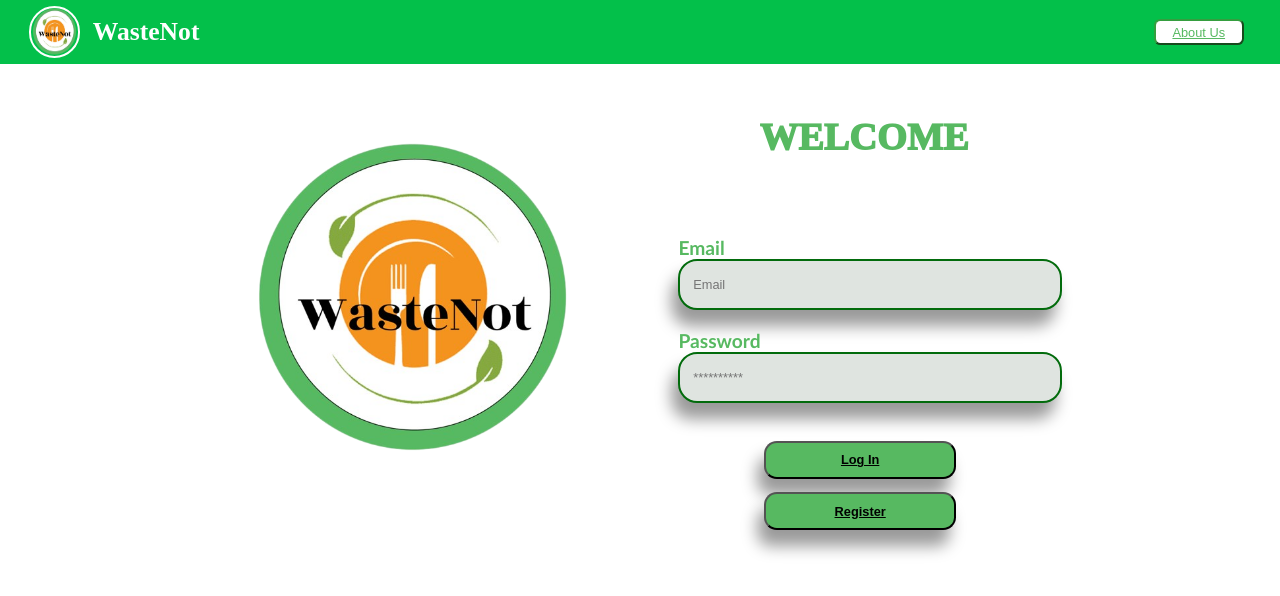
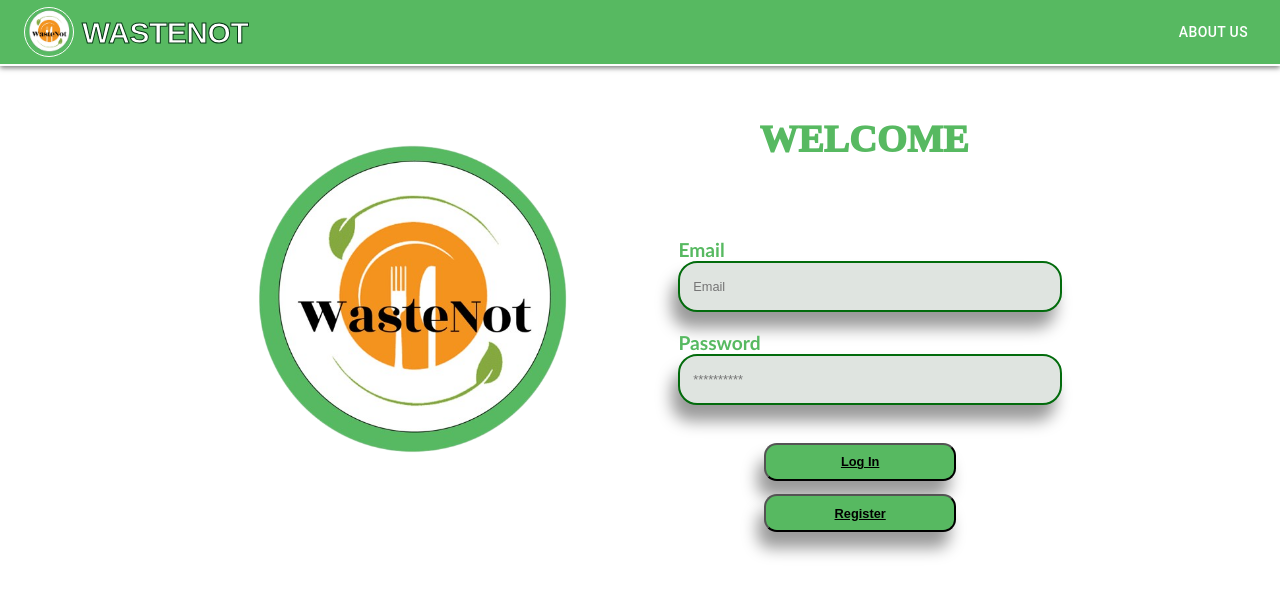
Before and after one commit to p0k3m0n187/WasteNot_Website-Capstone-, a React (Create React App) app: page / in a window 1280 px wide. Shown: the top 596 px of the page. Built offline with nearby package versions, Linux system fonts and the light colour scheme.

Commit message:
updatednavbar

```diff
--- a/package.json
+++ b/package.json
@@ -5,6 +5,7 @@
   "dependencies": {
     "@emotion/react": "^11.11.4",
     "@emotion/styled": "^11.11.0",
+    "@mui/icons-material": "^5.15.14",
     "@mui/material": "^5.15.12",
     "@testing-library/jest-dom": "^5.17.0",
     "@testing-library/react": "^13.4.0",
--- a/src/App.js
+++ b/src/App.js
@@ -11,6 +11,7 @@ import { Market } from './Pages/Market.js';
 import { AddStaff } from './Pages/AddStaff.js';
 import { AddDish } from './Pages/AddDish.js';
 import { AboutUs } from './components/AboutUs.js';
+import { Homepage2 } from './Pages/HomePage2.js';
 
 const App = () => {
   const storedForm = localStorage.getItem('currentForm');
@@ -48,6 +49,7 @@ const App = () => {
           <Route path='/addstaff' element={<AddStaff onFormSwitch={toggleForm} />} />
           <Route path='/addDish' element={<AddDish onFormSwitch={toggleForm} />} />
           <Route path='/aboutus' element={<AboutUs onFormSwitch={toggleForm} />} />
+          <Route path='/homepage2' element={<Homepage2 onFormSwitch={toggleForm} />} />
         </Routes>
       </BrowserRouter>
     </>
--- a/src/Pages/AddStaff.js
+++ b/src/Pages/AddStaff.js
@@ -1,4 +1,4 @@
-import React, { useState,useEffect } from "react";
+import React, { useState, useEffect } from "react";
 import Navbar2 from '../components/NavBar2';
 import { Link } from "react-router-dom";
 import { collection, addDoc } from 'firebase/firestore';
@@ -41,7 +41,7 @@ export const AddStaff = () => {
     const [adminId, setAdminId] = useState('');
     const genders = ['Male', 'Female'];
     const positions = ['Head Staff', 'Staff', 'Manager'];
-     const auth = getAuth();
+    const auth = getAuth();
 
     useEffect(() => {
         const unsubscribe = onAuthStateChanged(auth, (user) => {
@@ -125,7 +125,6 @@ export const AddStaff = () => {
                 return;
             }
 
-
             const auth = getAuth();
             const { email, password } = formData;
 
@@ -164,6 +163,7 @@ export const AddStaff = () => {
             window.alert('Existing E-mail. Please use other E-mail!');
         }
     };
+
 
 
     return (
--- /dev/null
+++ b/src/Pages/HomePage2.js
@@ -0,0 +1,192 @@
+import React from 'react';
+import Sidebar from '../components/Sidebar';
+import Navbar2 from '../components/NavBar2';
+import { Container } from '@mui/material';
+
+export const Homepage2 = () => {
+    // const [menuItems, setMenuData] = useState([]);
+    // const [staffData, setStaffData] = useState([]);
+    // const [adminId, setAdminId] = useState('');
+    // const [inventoryData, setInventoryData] = useState([]);
+    // const [salesData, setSalesData] = useState([]);
+    // const [showPopup, setShowPopup] = useState(false);
+    // const [showPopup5, setShowPopup5] = useState(false);
+    // const [showBackdrop, setShowBackdrop] = useState(false);
+    // const [selectedYear, setSelectedYear] = useState(); // Default to the current year
+    // const [selectedMonth, setSelectedMonth] = useState();
+    // const handlePopupToggle5 = () => {
+    //     setShowPopup5(!showPopup5);
+    //     setShowBackdrop(!showPopup5); // Show backdrop when popup is opened
+    // };
+
+
+    // const [chartData] = useState({
+    //     labels: SampleData.map((data) => data.month),
+    //     datasets: [
+    //         {
+    //             label: "Market Sales",
+    //             data: SampleData.map((data) => data.marketSale),
+    //             backgroundColor: ["#57B961"],
+    //             borderWidth: 2,
+    //             borderColor: 'Black',
+    //         },
+    //     ]
+    // });
+
+    // const [pieData] = useState({
+    //     labels: ["Consumed", "Remaining"],
+    //     datasets: [
+    //         {
+    //             label: "Consumed Ingredients",
+    //             data: [InventorySampleData[0].marketConsumed, InventorySampleData[0].marketRemaining],
+    //             backgroundColor: ["#57B961", "Red"],
+    //             borderWidth: 5,
+    //             borderColor: 'White',
+    //         }
+    //     ]
+    // });
+
+    // const handlePopupToggle = () => {
+    //     setShowPopup(!showPopup);
+    //     setShowBackdrop(!showPopup); // Show backdrop when popup is opened
+    // };
+
+    // const auth = getAuth();
+    // const user = auth.currentUser;
+
+
+
+    // useEffect(() => {
+    //     const fetchMenuData = async () => {
+    //         try {
+    //             const menuCollection = collection(db, 'menu_dish');
+    //             const menuSnapshot = await getDocs(menuCollection);
+    //             const menuList = [];
+
+    //             menuSnapshot.forEach((doc) => {
+    //                 const menuData = doc.data();
+
+    //                 // Check if the menu item belongs to the logged-in user
+    //                 if (adminId && menuData.userId === adminId) {
+    //                     menuList.push({ id: doc.id, ...menuData });
+    //                 }
+    //             });
+
+    //             setMenuData(menuList);
+    //         } catch (error) {
+    //             console.error('Error fetching menu data: ', error);
+    //         }
+    //     };
+
+    //     fetchMenuData();
+    // }, [adminId]);
+
+    // useEffect(() => {
+    //     const fetchInventoryData = async () => {
+    //         try {
+    //             const inventoryCollection = collection(db, 'inventory');
+    //             const inventorySnapshot = await getDocs(inventoryCollection);
+    //             const inventoryList = [];
+
+    //             inventorySnapshot.forEach((doc) => {
+    //                 const inventoryData = doc.data();
+
+    //                 // Check if Restaurant_id matches user.uid
+    //                 if (inventoryData.Restaurant_id === user?.uid) {
+    //                     inventoryList.push({ id: doc.id, ...doc.data() });
+    //                 }
+    //             });
+
+    //             setInventoryData(inventoryList);
+    //         } catch (error) {
+    //             console.error('Error fetching inventory data: ', error);
+    //         }
+    //     };
+
+    //     fetchInventoryData();
+    // }, [user]);
+
+    // useEffect(() => {
+    //     const auth = getAuth();
+
+    //     const unsubscribe = onAuthStateChanged(auth, (user) => {
+    //         if (user) {
+    //             // User is signed in.
+    //             // Access the UID of the currently authenticated admin user
+    //             const adminId = user.uid;
+    //             setAdminId(adminId); // Set adminId in state for later use
+    //         } else {
+    //             console.log('No user is signed in.');
+    //         }
+    //     });
+
+    //     return () => unsubscribe();
+    // }, []);
+
+    // useEffect(() => {
+    //     const fetchData = async () => {
+    //         if (!adminId) {
+    //             // Admin is not authenticated, do not fetch data
+    //             return;
+    //         }
+
+    //         try {
+    //             // Fetch staff data only for the authenticated admin
+    //             const staffCollection = collection(db, 'users');
+    //             const q = query(staffCollection, where('adminId', '==', adminId));
+    //             const staffSnapshot = await getDocs(q);
+
+    //             const staffData = staffSnapshot.docs.map((doc) => ({
+    //                 id: doc.id,
+    //                 ...doc.data(),
+    //             }));
+    //             // Initialize selectedYear inside this useEffect
+    //             setSelectedYear(new Date().getFullYear()); // Set default to the current year
+
+    //             setStaffData(staffData);
+    //         } catch (error) {
+    //             console.error('Error fetching staff data: ', error.message);
+    //         }
+    //     };
+
+    //     fetchData();
+    // }, [adminId]);
+    // useEffect(() => {
+    //     const fetchSalesData = async () => {
+    //         try {
+    //             // Assuming you have a 'sales_item' collection
+    //             const salesCollection = collection(db, 'sale_items');
+
+    //             // Add a where clause to filter based on adminId and Restaurant_Id
+    //             const salesQuery = query(
+    //                 salesCollection,
+    //                 where('Restaurant_Id', '==', adminId),
+    //             );
+
+    //             const salesSnapshot = await getDocs(salesQuery);
+
+    //             const salesList = salesSnapshot.docs.map((doc) => ({
+    //                 id: doc.id,
+    //                 ...doc.data(),
+    //             }));
+
+    //             setSalesData(salesList);
+    //         } catch (error) {
+    //             console.error('Error fetching sales data: ', error);
+    //         }
+    //     };
+
+    //     fetchSalesData();
+    // }, [adminId, user?.uid]);
+
+
+    return (
+        <>
+            <Navbar2 />
+            <Sidebar />
+            <Container disableGutters sx={{ p: 2 }}>
+
+            </Container>
+        </>
+    );
+};
--- a/src/Pages/Profile.js
+++ b/src/Pages/Profile.js
@@ -3,7 +3,7 @@ import './Design/profiledesign.css';
 // import { Link } from 'react-router-dom';
 import Sidebar from '../components/Sidebar';
 import Navbar2 from '../components/NavBar2';
-import { Box, Button, Grid } from '@mui/material';
+import { Box, Button, Grid, Snackbar, Alert } from '@mui/material';
 import StyledTextField from '../components/atoms/TextField.js';
 import MultiLine from '../components/atoms/MultiLine.js';
 import { signOut, onAuthStateChanged } from 'firebase/auth';
@@ -17,6 +17,8 @@ import { getStorage, ref, uploadBytes, getDownloadURL } from 'firebase/storage';
 export const Profile = () => {
   const [elementSize, setElementSize] = useState({ width: 0, height: 0 });
   const elementRef = useRef(null);
+  const [snackbarOpen, setSnackbarOpen] = useState(false);
+  const [snackbarMessage, setSnackbarMessage] = useState('');
 
   const history = useNavigate()
   const [userData, setUserData] = useState(null);
@@ -79,8 +81,6 @@ export const Profile = () => {
         } else {
           console.log('Admin user not found');
         }
-      } else {
-        console.log('User not logged in');
       }
     } catch (error) {
       console.error('Error fetching user data:', error);
@@ -175,14 +175,30 @@ export const Profile = () => {
         fetchUserData();
 
         // Exit edit mode
+        //       setIsEditable(false);
+        //       window.alert("Profile Updated")
+        //     } else {
+        //       console.log('User not logged in');
+        //     }
+        //   } catch (error) {
+        //     console.error('Error updating user data:', error);
+        //   }
+        // };
         setIsEditable(false);
-        window.alert("Profile Updated")
+        setSnackbarMessage('Profile Updated Successfully');
+        console.log('Profile Updated Successfully');
+        setSnackbarOpen(true);
       } else {
         console.log('User not logged in');
       }
     } catch (error) {
       console.error('Error updating user data:', error);
     }
+  };
+
+  // Snackbar close handler
+  const handleSnackbarClose = () => {
+    setSnackbarOpen(false);
   };
 
 
@@ -256,16 +272,18 @@ export const Profile = () => {
       }
     });
 
-    if (elementRef.current) {
-      observer.observe(elementRef.current);
+    const currentElementRef = elementRef.current;
+
+    if (currentElementRef) {
+      observer.observe(currentElementRef);
+
+      return () => {
+        if (currentElementRef) {
+          observer.unobserve(currentElementRef);
+        }
+      };
     }
-
-    return () => {
-      if (elementRef.current) {
-        observer.unobserve(elementRef.current);
-      }
-    };
-  }, []);
+  }, [elementRef]);
 
 
   return (
@@ -315,12 +333,6 @@ export const Profile = () => {
               {/* <Box sx={{ p: 10, display: 'flex', justifyContent: 'center', height: '100px' }}> */}
               {isEditable ? (
                 <>
-                  <div
-                    style={{ color: 'white', fontSize: '1px' }}
-                    ref={elementRef}>
-                    <p>Element Width: {elementSize.width}</p>
-                    <p>Element Height: {elementSize.height}</p>
-                  </div>
                   <Box sx={{ display: 'flex', flexDirection: 'column', alignItems: 'center', gap: 2 }}>
                     <Button
                       variant='contained'
@@ -354,7 +366,6 @@ export const Profile = () => {
               ) : (
                 <>
                   <Box sx={{ display: 'flex', justifyContent: 'center' }}>
-                    {/* <button className="bttnedit" onClick={toggleEdit}>Edit Profile</button> */}
                     <Button
                       variant='contained'
                       color='success'
@@ -512,6 +523,20 @@ export const Profile = () => {
           </Box>
         </Box>
       </Box >
+      <Snackbar
+        open={snackbarOpen}
+        autoHideDuration={6000}
+        onClose={handleSnackbarClose}
+      >
+        <Alert
+          onClose={handleSnackbarClose}
+          severity="success"
+          vairant="filled"
+          sx={{ width: '100%' }}
+        >
+          {snackbarMessage}
+        </Alert>
+      </Snackbar>
     </>
   )
 }
--- a/src/Pages/theme/palette.js
+++ b/src/Pages/theme/palette.js
@@ -11,8 +11,12 @@ const palette = {
         main: '#D14081',
         contrastText: '#fff',
     },
+    plain: {
+        main: '#FFFFFF',
+        contrastText: '#fff',
+    },
     success: {
-        main: '#70A37F',
+        main: '#00FF4C',
         contrastText: '#fff',
     },
     error: {
--- a/src/Pages/theme/typhography.js
+++ b/src/Pages/theme/typhography.js
@@ -8,7 +8,7 @@ const pxToRem = (val) => `${val / 16}rem`;
 const typography = {
     fontFamily: '"Noto Sans JP", sans-serif',
     h1: {
-        fontSize: pxToRem(48),
+        fontSize: pxToRem(30),
         fontWeight: 900,
         fontFamily: '"Changa One", sans-serif',
     },
--- a/src/components/AboutUs.js
+++ b/src/components/AboutUs.js
@@ -3,10 +3,12 @@ import '../Pages/Design/aboutdesign.css';
 import photo1 from '../images/deanprofile.jpg';
 import photo2 from '../images/graceprofile.jpg';
 import photo3 from '../images/lawrenceProfile.jpg';
+import Navbar from '../components/Navbar';
 
 export const AboutUs = () => {
     return (
         <>
+            <Navbar />
             <div className="about-container">
                 <div className="about-title">About Us</div>
                 <div className="member1">
--- a/src/components/Navbar.js
+++ b/src/components/Navbar.js
@@ -1,14 +1,64 @@
+// import { Link } from "react-router-dom";
+// import image from "../images/logo.png";
+// import "../Pages/Design/navbar.css";
+
+// export default function Navbar() {
+//     return <nav className="navbar">
+//         <a href="/" className="site-title"><img src={image} alt="NavBar logo"/>WasteNot</a>
+//         <ul>
+//             <li>
+//             <Link to="/aboutus"><button type="button" className="aboutus">About Us</button></Link>
+//             </li>
+//         </ul>
+//     </nav>
+// }
+
+import * as React from 'react';
 import { Link } from "react-router-dom";
-import image from "../images/logo.png";
-import "../Pages/Design/navbar.css";
+import AppBar from '@mui/material/AppBar';
+import Box from '@mui/material/Box';
+import Toolbar from '@mui/material/Toolbar';
+import Typography from '@mui/material/Typography';
+import Button from '@mui/material/Button';
+import palette from '../Pages/theme/palette'
+import typography from '../Pages/theme/typhography';
+import { Avatar } from '@mui/material';
+import Logo from '../images/dota2.png'
 
 export default function Navbar() {
-    return <nav className="navbar">
-        <a href="/" className="site-title"><img src={image} alt="NavBar logo"/>WasteNot</a>
-        <ul>
-            <li>
-            <Link to="/aboutus"><button type="button" className="aboutus">About Us</button></Link>
-            </li>
-        </ul>
-    </nav>
+    return (
+        <Box sx={{ flexGrow: 1 }}>
+            <AppBar position="static" sx={{ backgroundColor: palette.primary.main, borderBottom: '2px solid white', boxShadow: '0px 2px 5px rgba(0, 0, 0, 0.50)' }}>
+                <Toolbar>
+                    <Link to="/login">
+                        <Avatar
+                            alt="WasteNot Logo"
+                            src={Logo}
+                            sx={{
+                                width: 50,
+                                height: 50,
+                                mr: 1,
+                                border: '1px solid white' // Adding white border
+                            }}
+                        />
+                    </Link>
+                    <Typography
+                        variant="h1"
+                        component="div"
+                        sx={{
+                            flexGrow: 1,
+                            fontSize: typography.h1.fontSize,
+                            fontWeight: typography.h1.fontWeight,
+                            fontFamily: typography.h1.fontFamily,
+                            WebkitTextStroke: '1px #073A16',
+                        }}>
+                        WASTENOT
+                    </Typography>
+                    <Link to="/aboutus">
+                        <Button sx={{ color: palette.plain.main }}>About Us</Button>
+                    </Link>
+                </Toolbar>
+            </AppBar>
+        </Box>
+    );
 }
```
Also changed, not shown: 1 other file (tests, documents, lock files or other folders).
